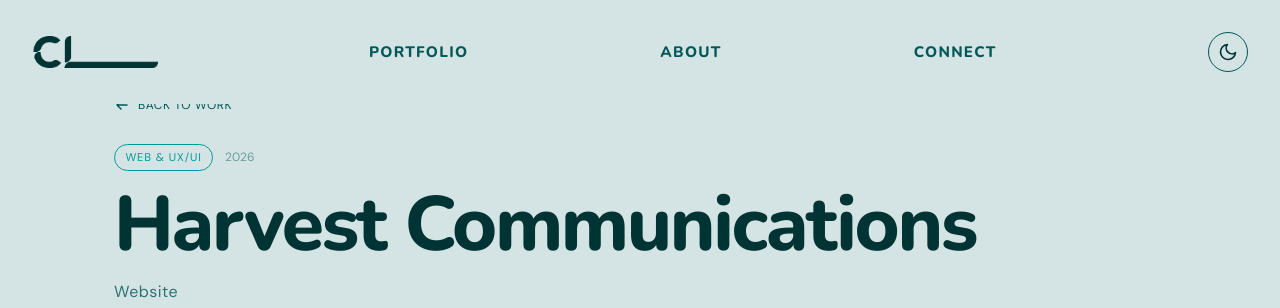
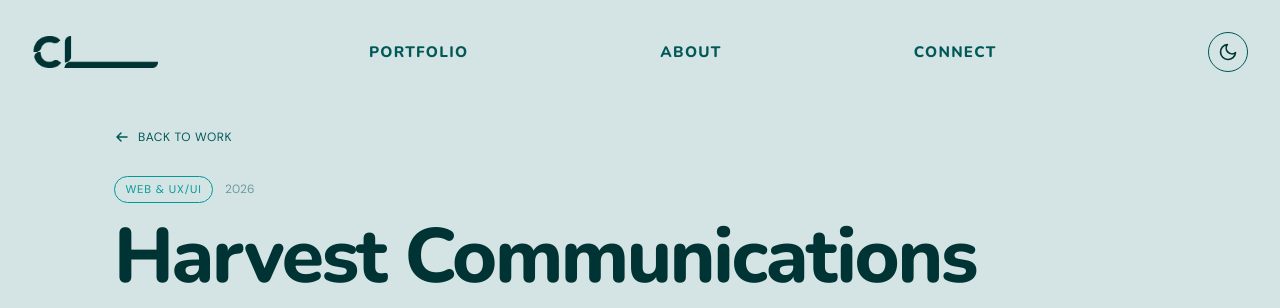
Before and after one commit to charlieloughran/charlie-portfolio, an Astro site: page /projects/harvest in a window 1280 px wide. Shown: the top 308 px of the page. Built offline with nearby package versions, Linux system fonts and the light colour scheme; Astro itself is replaced by a stand-in of ours; a web font is replaced by a local one.

Commit message:
Add more breathing room between navbar and back-to-work link

```diff
--- a/src/styles/_project-detail.scss
+++ b/src/styles/_project-detail.scss
@@ -15,8 +15,9 @@
 .pd__top {
   max-width: $content-max-width;
   margin: 0 auto;
-  // Clears the fixed navbar (logo height + vertical padding = $space-9).
-  padding: $space-9 $content-padding-inline 0;
+  // Clears the fixed navbar (logo height + vertical padding = $space-9),
+  // plus extra breathing room before the back link.
+  padding: calc($space-9 + $space-6) $content-padding-inline 0;
 }
 
 .pd__back {
```
